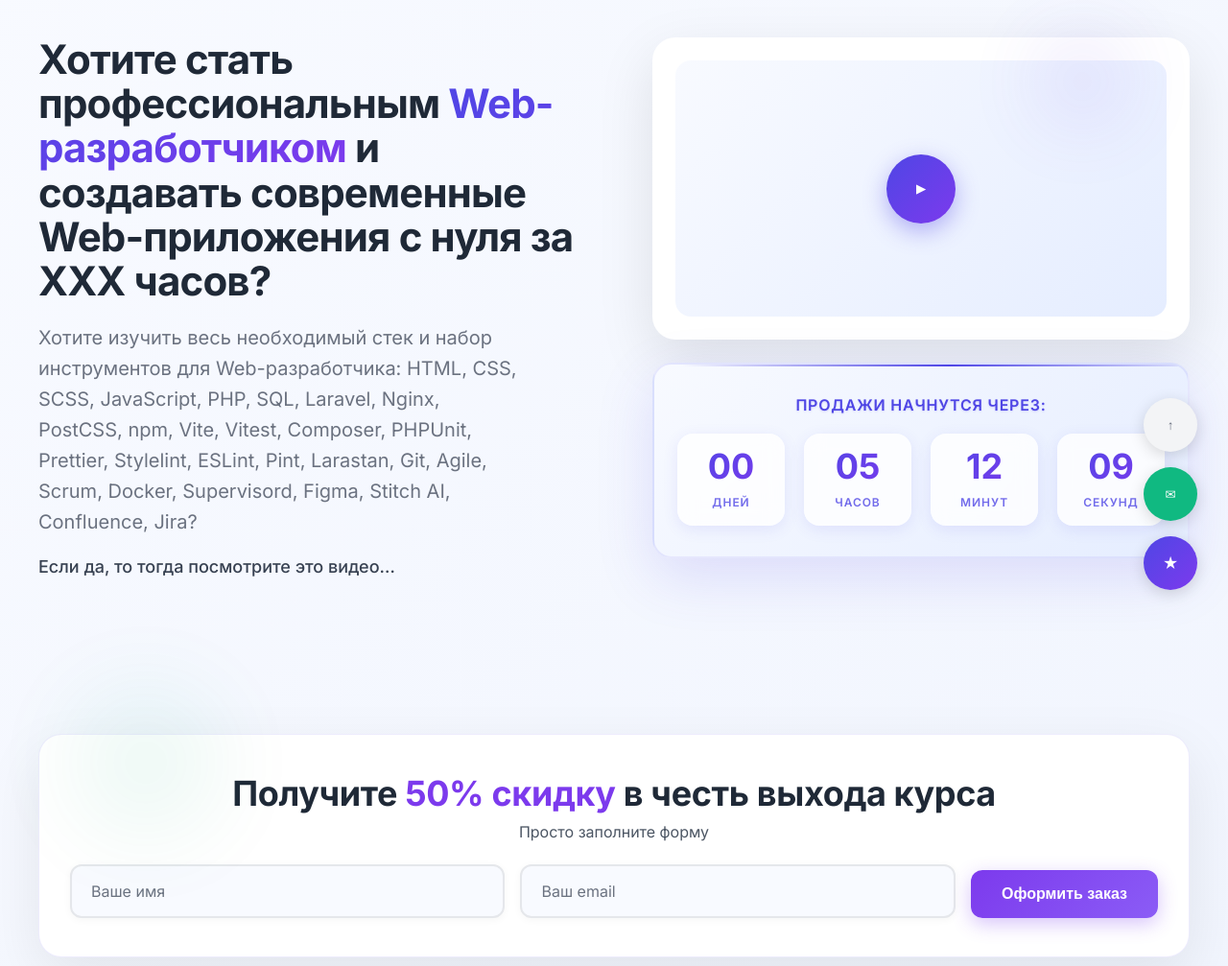
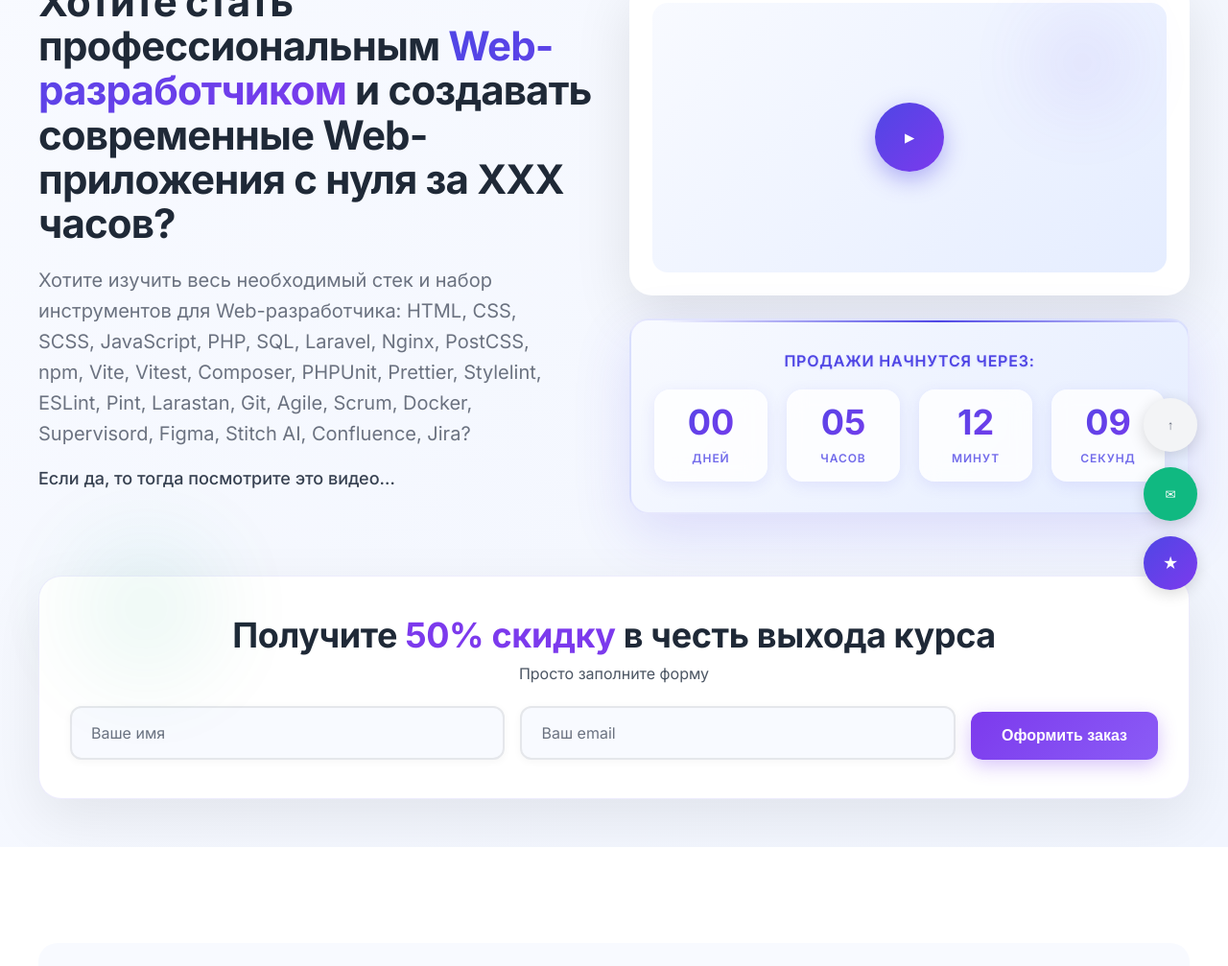
Before and after one commit to ikstro/Web-devolop-rusakov, a plain HTML site: page project/index.html in a window 1280 px wide. Shown: the part 153-1160 px from the top of the page at 96% size. Drawn offline with Linux system fonts and the light colour scheme.

Commit message:
Обновить стили в main.css и media-queries.css для улучшения адаптивности секции Hero
- Изменить высоту и отступы в .hero-section для лучшего отображения на разных экранах.
- Уменьшить отступы в .hero__grid и .hero-discount-form для более компактного дизайна.
- Обновить медиазапросы для адаптивного отображения элементов в секции Hero.

```diff
--- a/project/styles/proweb/main.css
+++ b/project/styles/proweb/main.css
@@ -125,8 +125,8 @@ h3, .h3 { font-size: var(--fs-h2); font-weight: 600; margin: 0 0 var(--space-8);
 
 /* Hero */
 .section-hero { background: linear-gradient(135deg, var(--bg-hero-1) 0%, var(--bg-hero-2) 100%); }
-.hero-section { min-height: 100vh; display: flex; align-items: center; padding: 120px 0 80px; position: relative; overflow: hidden; }
-.hero__grid { display: grid; grid-template-columns: 1fr; gap: 48px; grid-template-rows: auto auto auto; }
+.hero-section { min-height: 80vh; display: flex; align-items: center; padding: 40px 0 40px; position: relative; overflow: hidden; }
+.hero__grid { display: grid; grid-template-columns: 1fr; gap: 24px; grid-template-rows: auto auto auto; }
 .hero-title { font-size: var(--fs-h1); font-weight: 700; line-height: 1.1; color: var(--gray-800); letter-spacing: -0.02em; margin-bottom: var(--space-4); }
 .hero-subtitle { font-size: clamp(16px, 2vw, 20px); line-height: 1.6; color: var(--gray-500); margin-bottom: var(--space-5); max-width: 90%; }
 .hero-cta-text { font-size: 18px; color: var(--gray-700); margin-bottom: var(--space-6); font-weight: 500; }
@@ -157,7 +157,7 @@ h3, .h3 { font-size: var(--fs-h2); font-weight: 600; margin: 0 0 var(--space-8);
   box-shadow: 0 20px 60px rgba(79,70,229,.15);
   border: 2px solid rgba(79,70,229,.1);
   text-align: center;
-  margin-bottom: 24px;
+  margin-bottom: 8px;
   position: relative;
   overflow: hidden;
 }
@@ -243,7 +243,7 @@ h3, .h3 { font-size: var(--fs-h2); font-weight: 600; margin: 0 0 var(--space-8);
 
 /* Hero Discount Form */
 .hero-discount-form {
-  margin-top: 40px;
+  margin-top: 12px;
   grid-column: 1 / -1;
   grid-row: 3;
 }
@@ -484,15 +484,16 @@ body[data-variant="subscribe"] .block--order { display: none !important; }
 @media (min-width: 1024px) {
   .nav { display: flex; }
   .burger { display: none; }
+  .hero-section { padding: 60px 0 50px; }
   .hero__grid {
     grid-template-columns: 1fr 1fr;
-    gap: 80px;
+    gap: 32px;
     align-items: start;
     grid-template-rows: auto auto;
   }
   .hero-discount-form {
     grid-row: 2;
-    margin-top: 60px;
+    margin-top: 24px;
   }
   .action-bar-desktop { display: flex; }
 }
--- a/project/styles/proweb/media-queries.css
+++ b/project/styles/proweb/media-queries.css
@@ -7,4 +7,8 @@
 @media (max-width: 767px) {
   :root { --header-h: 60px; }
   .btn--lg { width: 100%; }
+  .hero-section { padding: 20px 0 30px; }
+  .hero__grid { gap: 16px; }
+  .hero-discount-form { margin-top: 8px; }
+  .countdown-timer { margin-bottom: 8px; }
 }
```
